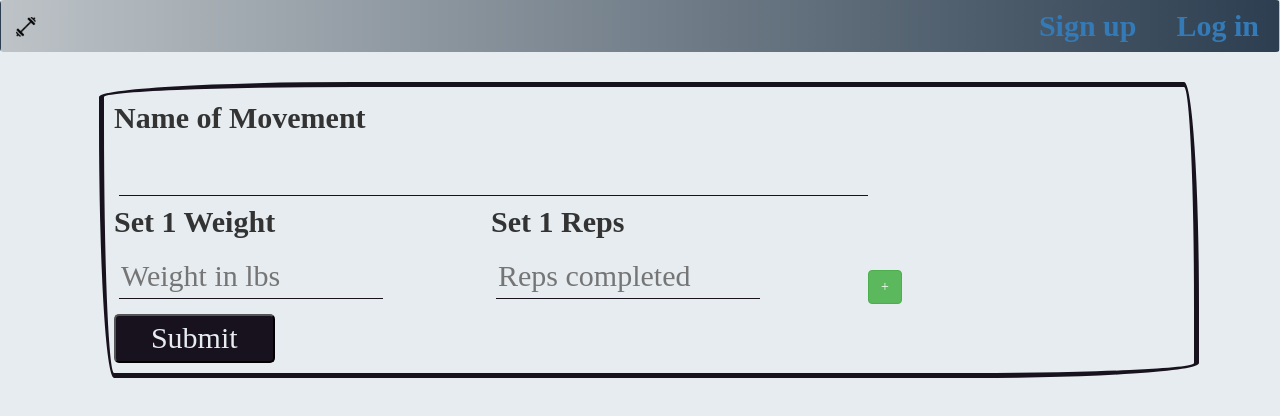
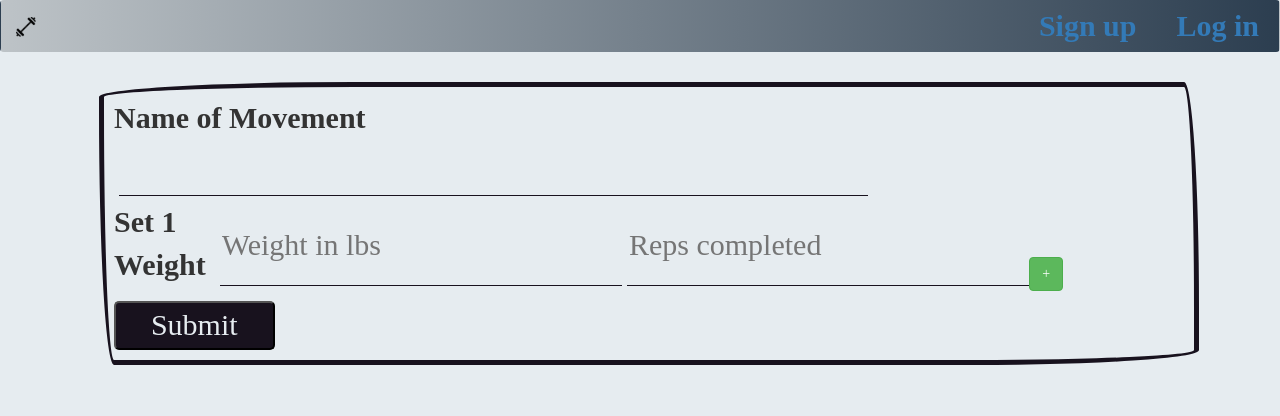
Before and after one commit to Jeremy-Mitchell89/LiftLog-react, a React (Create React App) app: page /users/1/logs/1/movements/new in a window 1280 px wide. Shown: the top 416 px of the page. Built offline with nearby package versions, Linux system fonts and the light colour scheme; a web font is replaced by a local one.

Commit message:
refactored movement form for better flow

```diff
--- a/src/components/MovementForm.js
+++ b/src/components/MovementForm.js
@@ -68,7 +68,7 @@ class MovementForm extends Component {
       <div
         className="fade-in-set"
         key={`set ${i}`}
-        style={{ display: "flex", flexDirection: "column" }}
+        style={{ display: "flex", flexDirection: "row" }}
       >
         <label>Set {i + 1} Weight</label>
         <input
@@ -79,17 +79,7 @@ class MovementForm extends Component {
           name={`weight-${i}`}
           onChange={this.handleChangeWeight}
           value={weight}
-          tabIndex={i}
         />
-      </div>
-    ));
-    let reps = this.state.reps.map((reps, i) => (
-      <div
-        className="fade-in-set"
-        key={`set ${i}`}
-        style={{ display: "flex", flexDirection: "column" }}
-      >
-        <label>Set {i + 1} Reps</label>
         <input
           className="movementFormInput"
           placeholder="Reps completed"
@@ -97,8 +87,7 @@ class MovementForm extends Component {
           id="reps"
           name={`reps-${i}`}
           onChange={this.handleChangeReps}
-          value={reps}
-          tabIndex={i + 1}
+          value={this.state.reps[i]}
         />
       </div>
     ));
@@ -121,9 +110,6 @@ class MovementForm extends Component {
           <div style={{ display: "flex", flexDirection: "row" }}>
             <div style={{ display: "flex", flexDirection: "column" }}>
               {weight}
-            </div>
-            <div style={{ display: "flex", flexDirection: "column" }}>
-              {reps}
             </div>
             <div
               style={{
```
